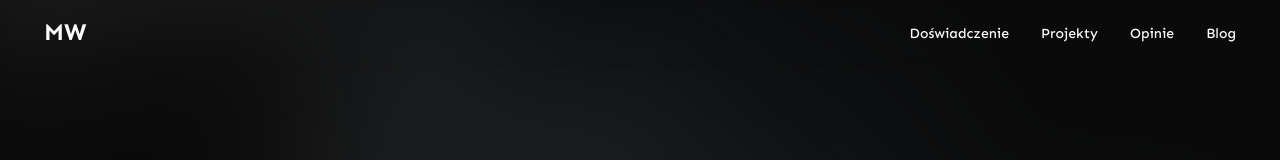
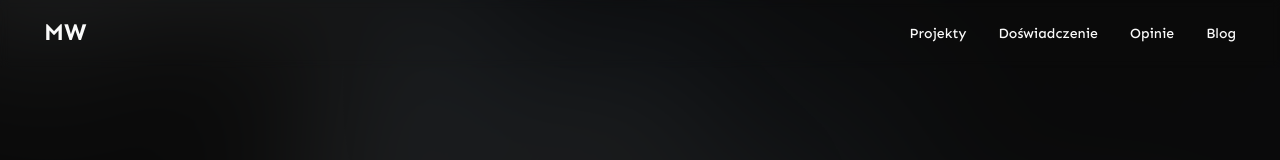
Before and after one commit to Woskus/mateuszwoskowicz.pl, a Next.js app: page / in a window 1280 px wide. Shown: the top 160 px of the page. Built offline with nearby package versions, Linux system fonts and the light colour scheme.

Commit message:
Improve header links

```diff
--- a/components/header.tsx
+++ b/components/header.tsx
@@ -8,8 +8,8 @@ import {Linkedin, Menu, X} from 'lucide-react';
 import {motion, AnimatePresence} from 'framer-motion';
 
 const navLinks = [
+	{href: '/#projekty', label: 'Projekty'},
 	{href: '/#doswiadczenie', label: 'Doświadczenie'},
-	{href: '/#projekty', label: 'Projekty'},
 	{href: '/#opinie', label: 'Opinie'},
 	{href: '/blog', label: 'Blog'},
 ];
--- a/components/projects.tsx
+++ b/components/projects.tsx
@@ -27,7 +27,7 @@ const PROJECTS: Project[] = [
 
 export function Projects() {
 	return (
-		<section className="mt-8">
+		<section className="mt-8" id="projekty">
 			<Container>
 				<h2 className="text-base">Wyróżnione projekty</h2>
 
--- a/components/testimonials.tsx
+++ b/components/testimonials.tsx
@@ -31,7 +31,7 @@ const TESTIMONIALS: Testimonial[] = [
 
 export function Testimonials() {
   return (
-    <section className="mt-16">
+    <section className="mt-16" id="opinie">
       <Container>
         <h2 className="text-base">Opinie</h2>
 
```
